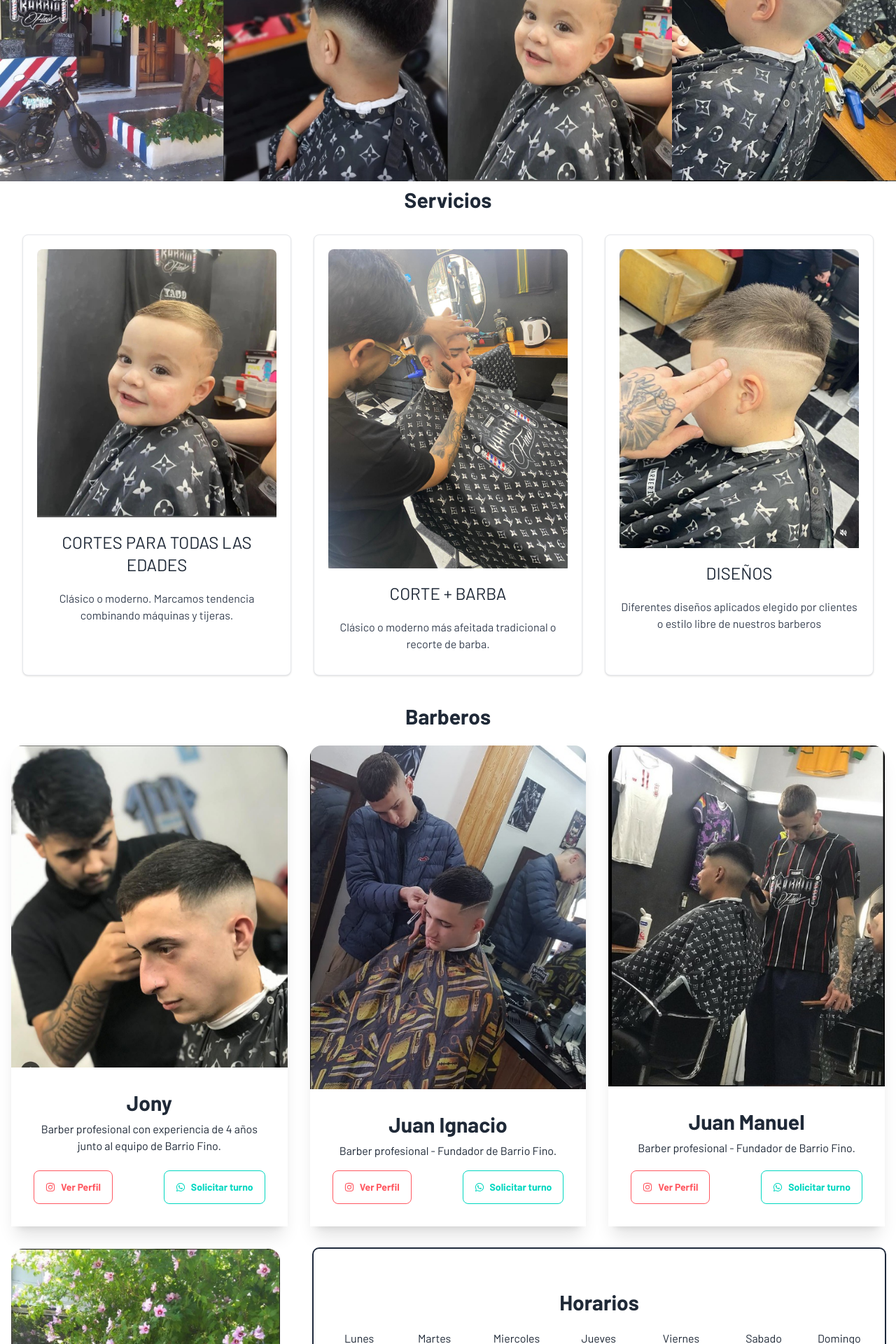
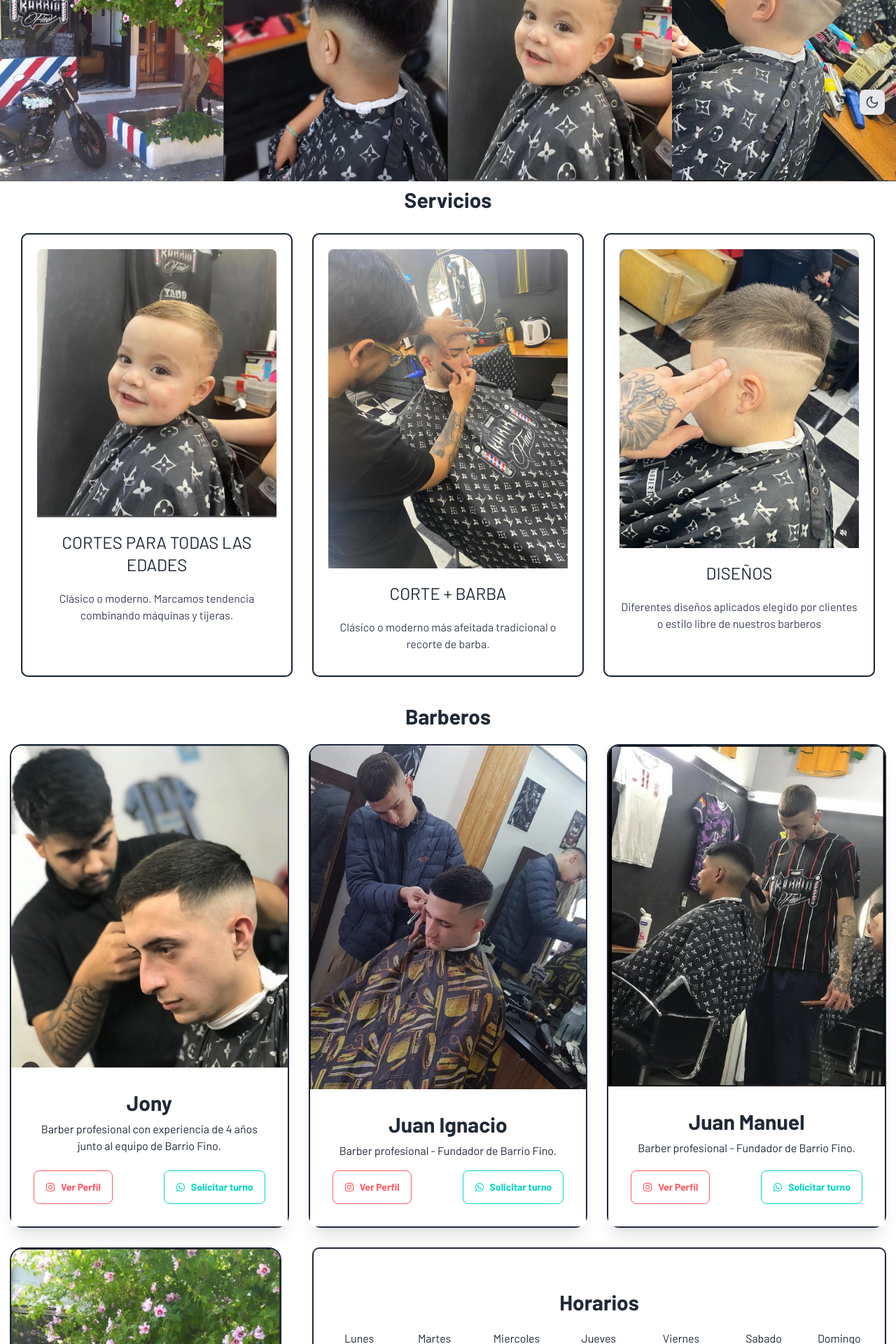
Before and after one commit to SebastianGaleano20/barber-app, a Next.js app: page / in a window 1280 px wide. Shown: the part 620-2540 px from the top of the page at 70% size. Built offline with nearby package versions, Linux system fonts and the light colour scheme.

Commit message:
Details added

```diff
--- a/src/app/ui/dashboard/Barbers.jsx
+++ b/src/app/ui/dashboard/Barbers.jsx
@@ -7,7 +7,7 @@ export default function Barbers() {
         <>
             <h2 className="text-3xl text-center font-bold m-2">Barberos</h2>
             <section className="grid md:grid-cols-2 lg:grid-cols-3">
-                <article className="card max-w-md bg-base-100 shadow-xl m-4 text-center">
+                <article className="card ring-2 ring-slate-800 max-w-md bg-base-100 shadow-xl m-4 text-center">
                     <figure>
                         <Image
                             width={500}
@@ -28,7 +28,7 @@ export default function Barbers() {
                         </div>
                     </article>
                 </article>
-                <article className="card max-w-md bg-base-100 shadow-xl m-4 text-center">
+                <article className="card ring-2 ring-slate-800 max-w-md bg-base-100 shadow-xl m-4 text-center">
                     <figure>
                         <Image
                             width={500}
@@ -51,7 +51,7 @@ export default function Barbers() {
                         </div>
                     </article>
                 </article>
-                <article className="card max-w-md bg-base-100 shadow-xl m-4 text-center">
+                <article className="card ring-2 ring-slate-800 max-w-md bg-base-100 shadow-xl m-4 text-center">
                     <figure>
                         <Image
                             width={500}
--- a/src/app/ui/dashboard/Contac.jsx
+++ b/src/app/ui/dashboard/Contac.jsx
@@ -2,7 +2,7 @@ import Image from "next/image";
 
 export default function Contact() {
     return (
-        <section className="card bg-base-100 image-full max-w-md lg:w-full m-4 shadow-xl lg:row-start-2 lg:col-start-2">
+        <section className="card ring-2 ring-slate-800 bg-base-100 image-full max-w-md lg:w-full m-4 shadow-xl lg:row-start-2 lg:col-start-2">
             <figure>
                 <Image
                     width={500}
--- a/src/app/ui/dashboard/ImageGallery.jsx
+++ b/src/app/ui/dashboard/ImageGallery.jsx
@@ -11,7 +11,7 @@ export default function ImageGallery() {
   return (
     <>
       <h2 className="text-3xl text-center font-bold m-4">Nuestros trabajos</h2>
-    <section className="m-4 p-5 max-w-md bg-white border border-gray-200 rounded-lg shadow dark:bg-gray-800 dark:border-gray-700 lg:hidden">
+      <section className=" ring-2 ring-slate-800 m-4 p-5 max-w-md bg-white border border-gray-200 rounded-lg shadow dark:bg-gray-800 dark:border-gray-700 lg:hidden ">
         <article className="carousel w-full">
           {
             images.map((image, index) => (
--- a/src/app/ui/dashboard/Location.jsx
+++ b/src/app/ui/dashboard/Location.jsx
@@ -2,7 +2,7 @@ import Image from "next/image";
 
 export default function Location() {
     return (
-        <section className="card bg-base-100 max-w-md md:h-96 lg:h-auto lg:row-span-2 m-4 overflow-hidden bg-white dark:bg-gray-900">
+        <section className="card  ring-2 ring-slate-800 bg-base-100 max-w-md md:h-96 lg:h-auto lg:row-span-2 m-4 overflow-hidden bg-white dark:bg-gray-900">
                 <figure>
                     <Image
                         width={500}
--- a/src/app/ui/dashboard/Services.jsx
+++ b/src/app/ui/dashboard/Services.jsx
@@ -8,7 +8,7 @@ export default function Services() {
       <article className="grid justify-center gap-4 m-5 md:grid-cols-2 lg:grid-cols-3 lg:gap-8 lg:m-8">
         {
           SERVICES.map(service => (
-            <article className="p-5 text-center bg-white border border-gray-200 rounded-lg shadow dark:bg-gray-800 dark:border-gray-700 lg:max-w-sm" key={service.id}>
+            <article className=" ring-2 ring-slate-800 p-5 text-center bg-white border border-gray-200 rounded-lg shadow dark:bg-gray-800 dark:border-gray-700 lg:max-w-sm" key={service.id}>
               <figure>
               <Image
               width={500}
--- a/src/app/ui/thoggle-theme.jsx
+++ b/src/app/ui/thoggle-theme.jsx
@@ -19,7 +19,7 @@ export function ThemeToggle() {
   return (
     <button
       onClick={() => setTheme(theme === "light" ? "dark" : "light")}
-      className="fixed top-4 right-4 p-2 rounded-lg bg-gray-200 dark:bg-gray-800 hover:bg-gray-300 dark:hover:bg-gray-700 transition-colors"
+      className="fixed z-50 bottom-4 right-4 p-2 rounded-lg bg-gray-200 dark:bg-gray-800 hover:bg-gray-300 dark:hover:bg-gray-700 transition-colors"
       aria-label="Cambiar tema"
     >
       {theme === "dark" ? (
```
Lines whose indentation alone changed are shown as unchanged.
